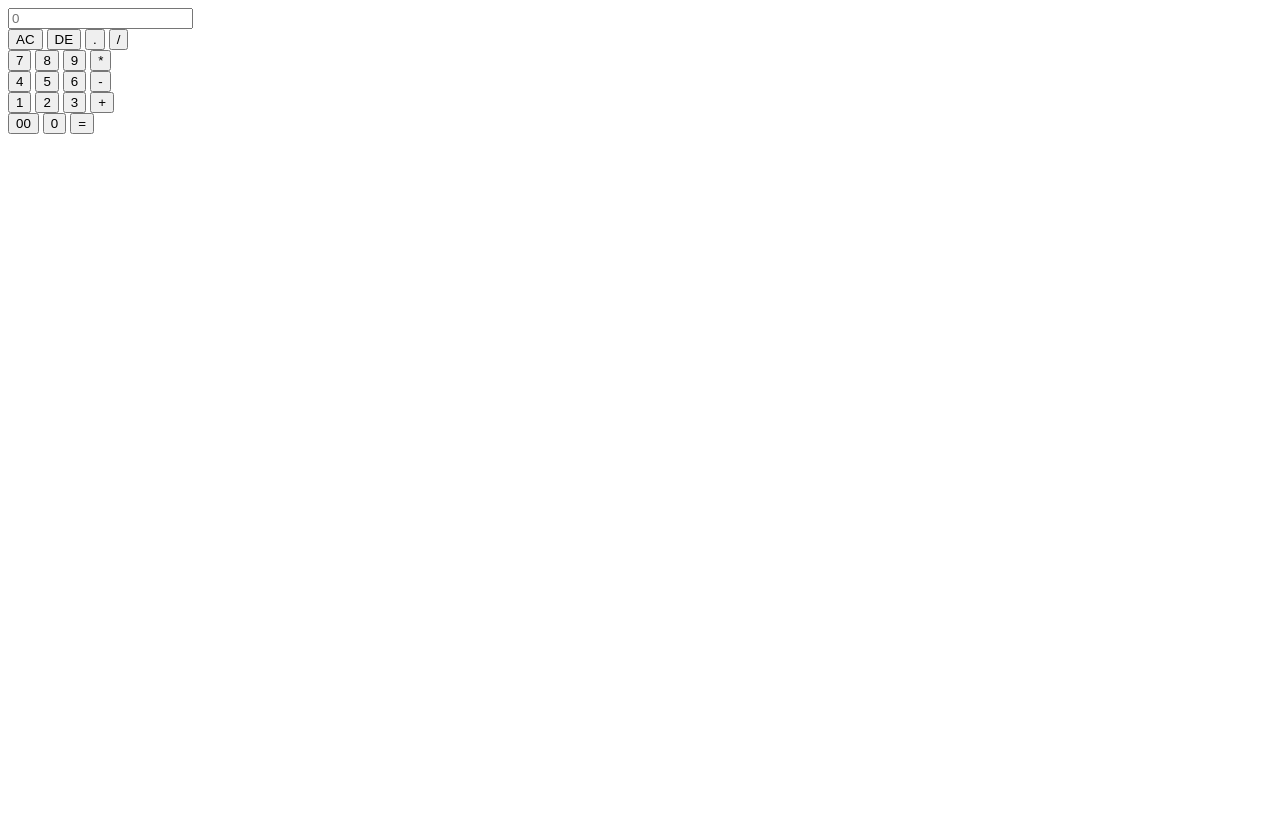
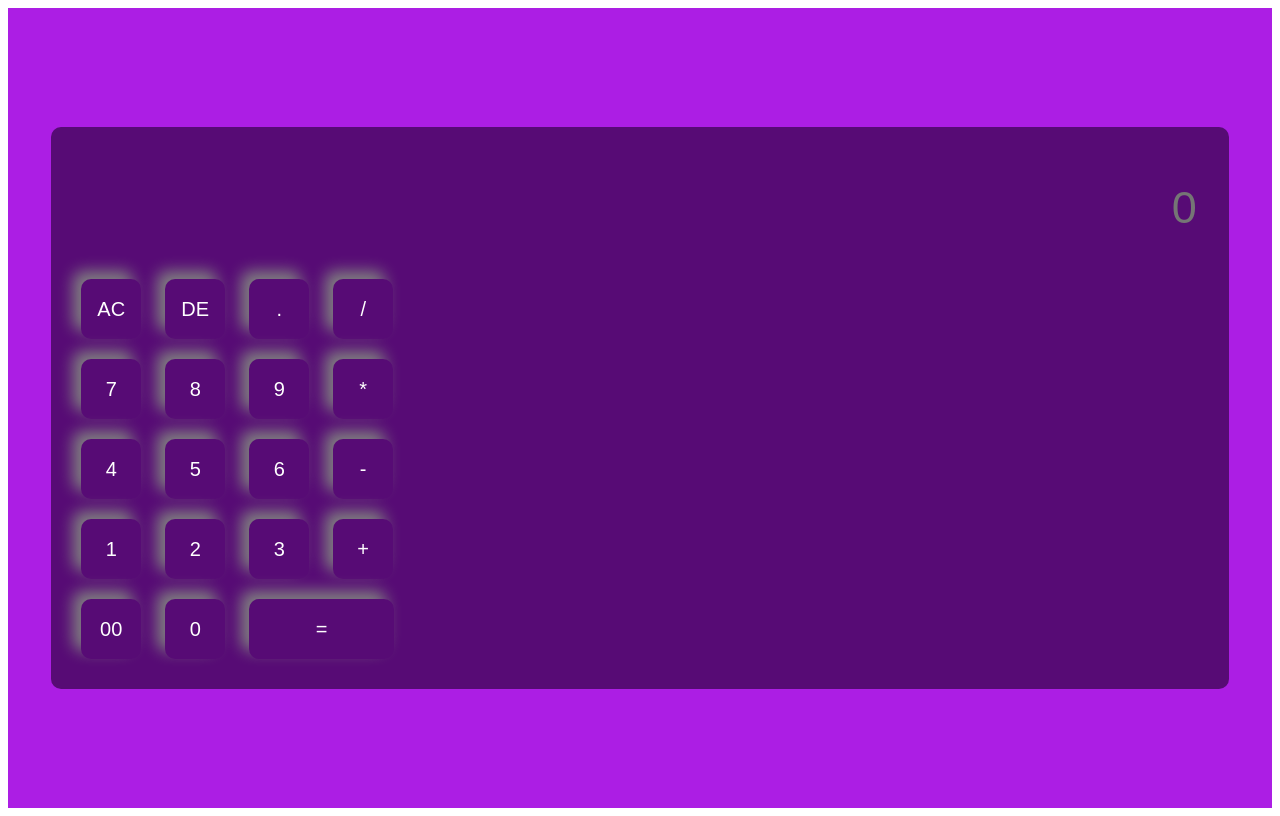
Before and after one commit to Akanimoh12/Calculator_Without-EvalMethod, a plain HTML site: page calculator.html in a window 1280 px wide. Drawn offline with Linux system fonts and the light colour scheme; files that its build step writes are made by us from their sources; the site is published under a folder, as on GitHub Pages, so addresses that start at the root find nothing.

Commit message:
Update calculator.html

```diff
--- a/calculator.html
+++ b/calculator.html
@@ -2,7 +2,7 @@
 <html>
 <head>
 	<title></title>
-	<link rel="stylesheet" type="text/css" href="/CSS/calculator.css">
+	<link rel="stylesheet" type="text/css" href="calculator.css">
 </head>
 <body>
 
```
